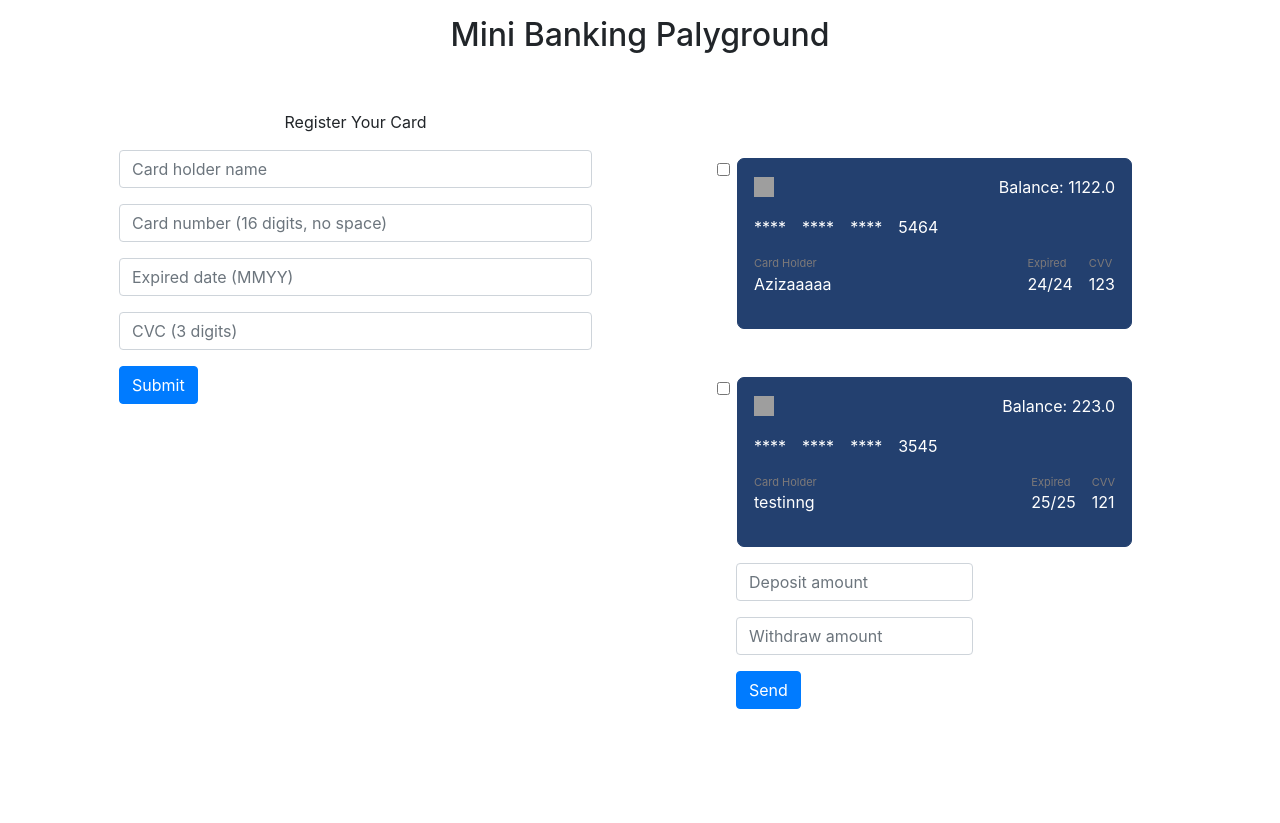
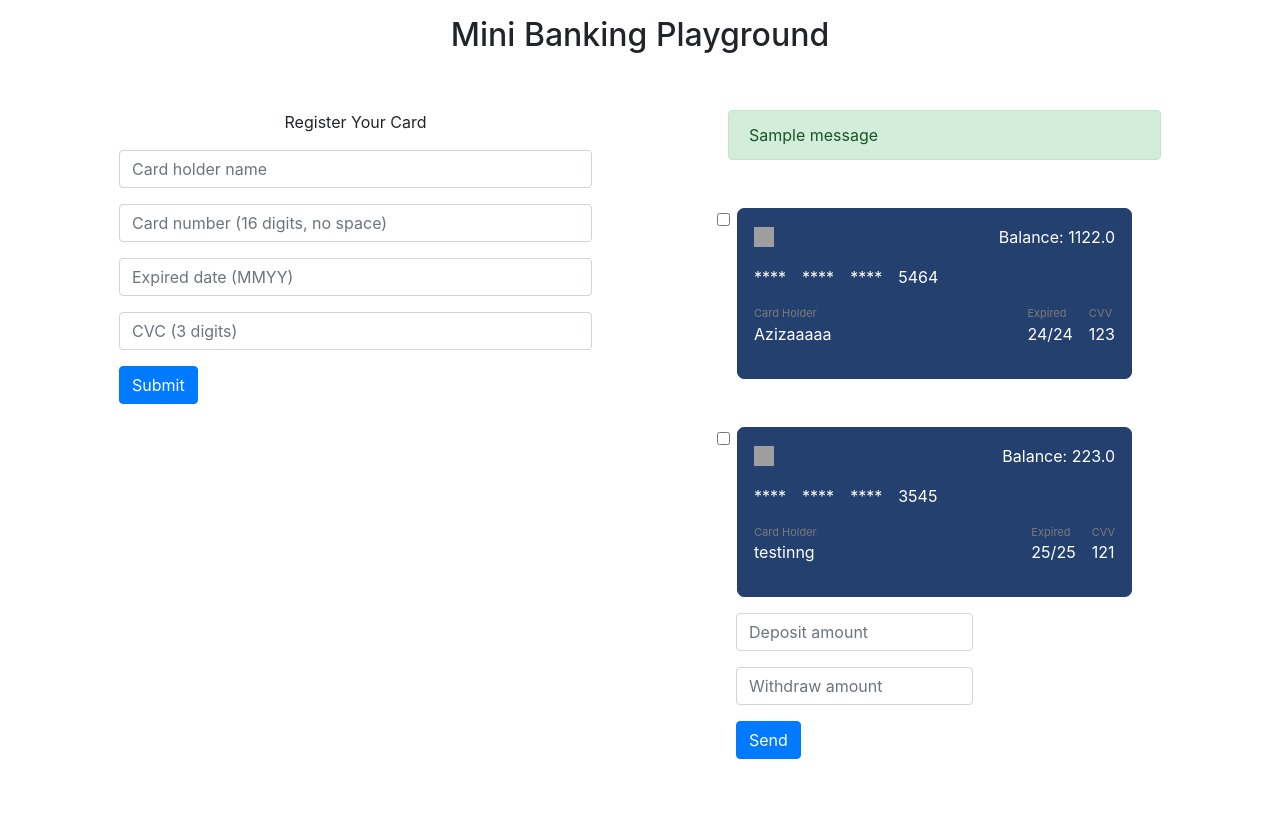
Before and after one commit to Nozima29/simple-banking-app, a Django app: page /card/ in a window 1280 px wide. Before the commit the page ends 709 px from the top, so only its background shows below. Run offline with Django 4.2, Linux system fonts and the light colour scheme; a user stored in the database is signed in; data comes from the database, SQL or seed files in the repository; both versions use the stored data as it was after the commit; tables that the repository leaves empty hold one stand-in row (values such as "Sample post"); one stand-in notice (Sample message) is shown; some libraries are stand-ins or nearby versions; grey boxes are pictures that could not be loaded.

Commit message:
masic functions done

```diff
--- a/app/bank/bank/settings.py
+++ b/app/bank/bank/settings.py
@@ -106,7 +106,7 @@ AUTH_PASSWORD_VALIDATORS = [
     },
 ]
 
-
+MESSAGE_STORAGE = "django.contrib.messages.storage.cookie.CookieStorage"
 # Internationalization
 # https://docs.djangoproject.com/en/4.2/topics/i18n/
 
--- a/app/bank/cards/urls.py
+++ b/app/bank/cards/urls.py
@@ -3,5 +3,5 @@ from cards.views import *
 
 app_name = 'cards'
 urlpatterns = [
-    path('', register, name='register')
+    path('', register, name='register'),
 ]
--- a/app/bank/cards/views.py
+++ b/app/bank/cards/views.py
@@ -1,29 +1,61 @@
-from django.shortcuts import render
-from django.contrib.auth.models import User
+from django.shortcuts import render, redirect
+from django.urls import reverse
+from django.contrib import messages
 from users.models import AuthUser
-from cards.models import Card, CardHistory
+from cards.models import Card
 # Create your views here.
 
 
 def register(request):
     template = 'cards/main.html'
+    user_request = request.POST
+    if not request.user:
+        return redirect(reverse('users:login'))
     auth_user = AuthUser.objects.filter(user=request.user).first()
     cards = Card.objects.filter(user=auth_user)
     context = {'cards': cards}
-    print(cards)
-    if request.POST:
-        name = request.POST.get('name', None)
-        number = request.POST.get('number', None)
-        exp_date = request.POST.get('exp_date', None)
-        cvv = request.POST.get('cvv', None)
-        Card.register(auth_user, name, number, exp_date, cvv)
+
+    if user_request and not user_request.get('deposit', None) and \
+            not user_request.get('withdraw', None) and \
+            not user_request.get('check', None):
+        name = user_request.get('name', None)
+        number = user_request.get('number', None)
+        exp_date = user_request.get('exp_date', None)
+        cvv = user_request.get('cvv', None)
+        if name and number and exp_date:
+            Card.register(auth_user, name, number, exp_date, cvv)
+    else:
+        actions(request)
 
     return render(request, template, context)
 
 
-def deposit_cash(request):
-    pass
+def actions(request):
+    user_request = request.POST
+    deposit = user_request.get('deposit', None)
+    withdraw = user_request.get('withdraw', None)
+    card = user_request.get('check', None)
+    if user_request:
+        if not card:
+            messages.add_message(request, messages.INFO, "No card selected!")
+        elif card and deposit and not withdraw:
+            deposit_cash(deposit, card)
+        elif card and withdraw and not deposit:
+            withdraw_cash(withdraw, card)
+        elif card and withdraw and deposit:
+            messages.add_message(request, messages.INFO,
+                                 "Cannot process both actions!")
+        elif card and not deposit and not withdraw:
+            messages.add_message(request, messages.INFO,
+                                 "No input for Card actions!")
+    return redirect(reverse('cards:register'))
 
 
-def withdraw_cash(request):
-    pass
+def deposit_cash(amount, card):
+    card_ = Card.objects.get(id=card)
+    card_.deposit_cash(float(amount))
+
+
+def withdraw_cash(amount, card):
+    card_ = Card.objects.get(id=card)
+    card_.withdraw_cash(float(amount))
--- a/app/bank/templates/cards/display_cards.html
+++ b/app/bank/templates/cards/display_cards.html
@@ -17,12 +17,23 @@
     font-size: 11px;
 }
 </style>
+
+{% if messages %}
+<ul class="messages">
+    {% for message in messages %}
+    <div class="alert alert-{{ message.tags }}" role="alert">
+          {{ message }}
+    </div>
+    {% endfor %}
+</ul>
+
+{% endif %}
 <form method="POST">
 {% csrf_token %}
    {% for card in cards %}
         <div class="d-flex justify-content-center container text-white mt-5">
                 <div class="form-check">
-    <input type="checkbox" class="form-check-input" id="check" name="{{card.id}}">
+                    <input type="checkbox" class="form-check-input" name="check" value="{{card.id}}">
                 </div>
                 <div class="card p-2 px-3 py-3">
                     <div class="d-flex justify-content-between align-items-center"><img src="https://i.imgur.com/8ANWXql.png" width="20" height="20">Balance: {{card.balance}}</div>
@@ -42,13 +53,18 @@
 
 
     <div class="row w-50 ml-5 mt-3">
+        <div class="form-group">
             <input type="number" class="form-control" name="deposit" placeholder="Deposit amount">
         </div>
-<div class="row w-50 ml-5 mt-3">
+    </div>
+    <div class="row w-50 ml-5">
+        <div class="form-group">
             <input type="number" class="form-control" name="withdraw" placeholder="Withdraw amount">
         </div>
-<div class="row ml-5 mt-3">
+    </div>
+    <div class="row ml-5">
     <button type="submit" class="btn btn-primary">Send</button>
+
     </div>
 
 </form>
--- a/app/bank/templates/cards/main.html
+++ b/app/bank/templates/cards/main.html
@@ -2,7 +2,7 @@
 {% block content %}
 
 <div class="container p-3" >
-    <h2 class="text-center">Mini Banking Palyground</h1>
+    <h2 class="text-center">Mini Banking Playground</h1>
     <div class="row">
     <div class="col col-lg-6 p-5">
       <p class="text-center">Register Your Card<p>
```
Also changed, not shown: app/bank/db.sqlite3. Lines whose indentation alone changed are shown as unchanged.
